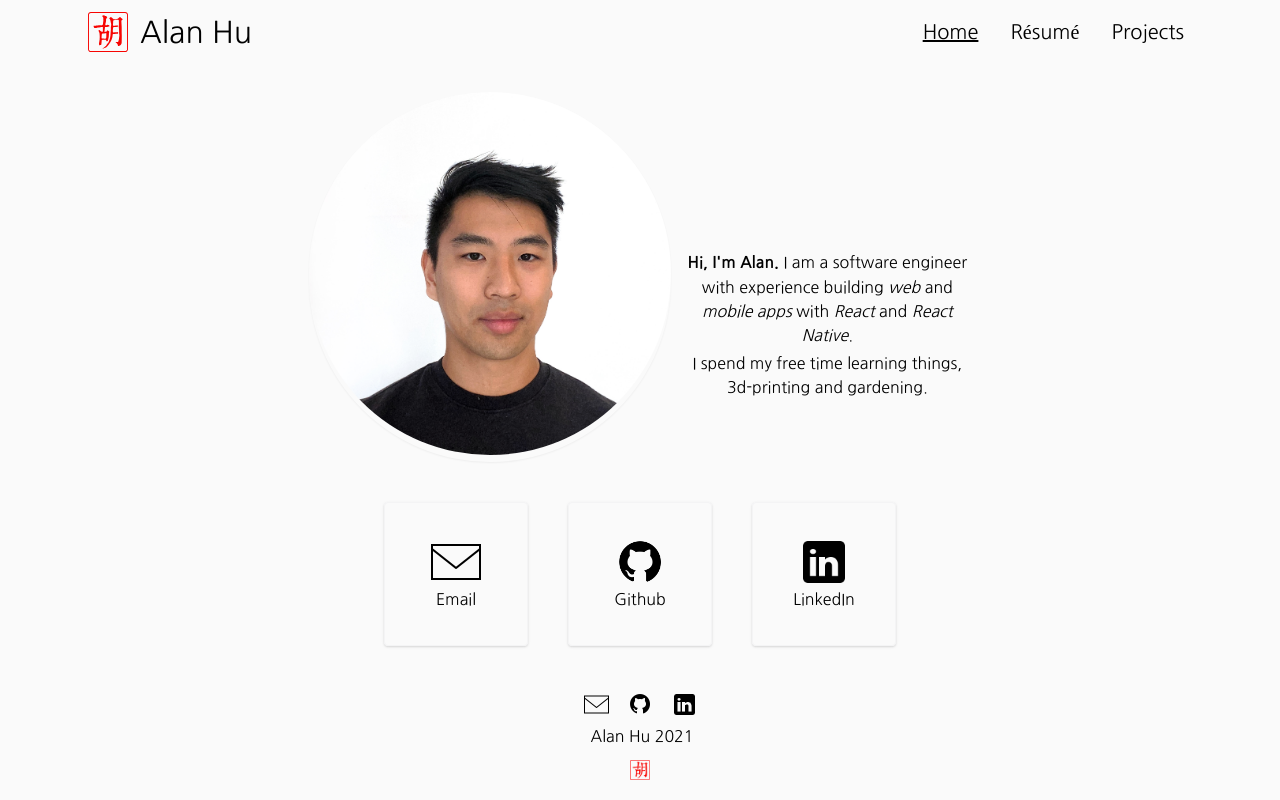
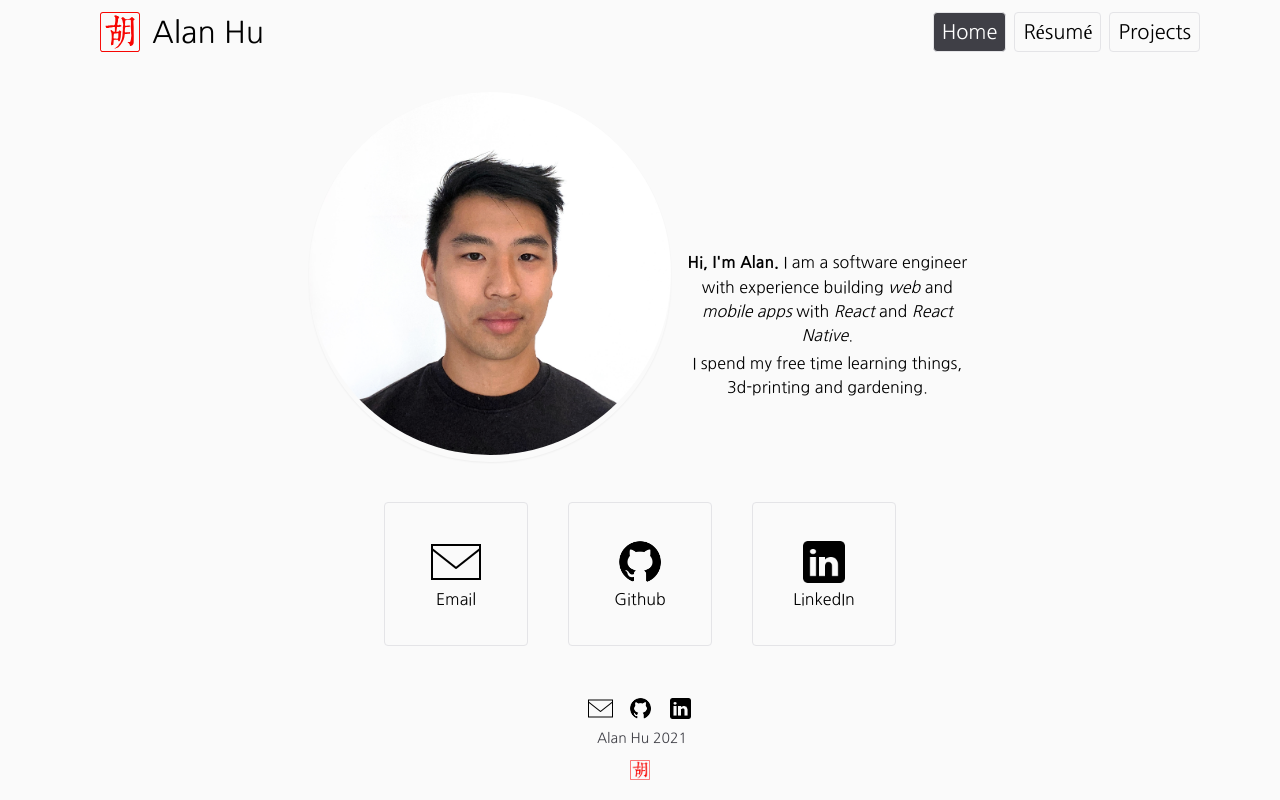
Before and after one commit to ahuounan/static-blog, a Next.js app: page / in a window 1280 px wide. Built offline with nearby package versions, Linux system fonts and the light colour scheme.

Commit message:
improve: button and link styling

```diff
--- a/components/icons/Hu.tsx
+++ b/components/icons/Hu.tsx
@@ -1,7 +1,7 @@
 export function Hu(): JSX.Element {
   return (
     <svg
-      className="h-7 w-7 md:h-10 md:w-10 bg-transparent"
+      className="z-10 h-7 w-7 md:h-10 md:w-10 bg-transparent"
       width="419"
       height="419"
       viewBox="0 0 419 419"
--- a/components/patterns/Footer.tsx
+++ b/components/patterns/Footer.tsx
@@ -4,73 +4,37 @@ import emailIcon from 'public/icons/email.png';
 import linkedInIcon from 'public/icons/linkedIn.png';
 import githubIcon from 'public/icons/github.png';
 import huIcon from 'public/manifest/android-icon-192x192.png';
+import { isExternal } from 'libs/url';
 
 export function Footer() {
   return (
     <div className="my-5">
       <ul className="flex justify-center">
-        <li className="inline-block">
+        {footerLinks.map(link => (
+          <li key={link.href} className="inline-block button border-none">
             <a
-            className="hover:bg-gray-100 p-0 m-0 h-8 w-8 flex items-center justify-center"
-            href="mailto:on.alanhu@gmail.com"
-            target="_blank"
-            rel="noreferrer">
+              className="p-0 m-0 h-8 w-8 flex items-center justify-center"
+              href={link.href}
+              {...(isExternal(link.href)
+                ? { target: '_blank', rel: 'noreferrer' }
+                : {})}>
               <Image
                 unoptimized
                 role="link"
-              src={emailIcon}
+                src={link.icon}
                 height={25}
                 width={25}
                 layout="intrinsic"
                 objectFit="contain"
                 objectPosition="center"
-              alt="Email"
+                alt={link.alt}
                 className="dark-img"
               />
             </a>
           </li>
-        <li className="inline-block ml-3">
-          <a
-            className="hover:bg-gray-100 p-1 m-0 h-8 w-8 flex items-center justify-center"
-            href="https://github.com/ahuounan"
-            target="_blank"
-            rel="noreferrer">
-            <Image
-              unoptimized
-              role="link"
-              src={githubIcon}
-              height={25}
-              width={25}
-              layout="intrinsic"
-              objectFit="contain"
-              objectPosition="center"
-              alt="Github"
-              className="dark-img"
-            />
-          </a>
-        </li>
-        <li className="inline-block ml-3">
-          <a
-            className="hover:bg-gray-100 p-0 m-0 h-8 w-8 flex items-center justify-center"
-            href="https://www.linkedin.com/in/ahuounan/"
-            target="_blank"
-            rel="noreferrer">
-            <Image
-              unoptimized
-              role="link"
-              src={linkedInIcon}
-              height={25}
-              width={25}
-              layout="intrinsic"
-              objectFit="contain"
-              objectPosition="center"
-              alt="LinkedIn"
-              className="dark-img"
-            />
-          </a>
-        </li>
+        ))}
       </ul>
-      <p className="text-center flex items-center justify-center my-1">
+      <p className="text-center text-sm text-gray-700 dark:text-gray-300 flex items-center justify-center my-1">
         <span className="ml-1 cursor-default z10 relative">Alan Hu 2021</span>
       </p>
       <div className="relative my-3 flex items-center justify-center">
@@ -89,3 +53,21 @@ export function Footer() {
     </div>
   );
 }
+
+const footerLinks = [
+  {
+    icon: emailIcon,
+    alt: 'Email',
+    href: 'mailto:on.alanhu@gmail.com'
+  },
+  {
+    icon: githubIcon,
+    alt: 'GitHub',
+    href: 'https://github.com/ahuounan'
+  },
+  {
+    icon: linkedInIcon,
+    alt: 'LinkedIn',
+    href: 'https://www.linkedin.com/in/ahuounan/'
+  }
+];
--- a/components/patterns/Item.tsx
+++ b/components/patterns/Item.tsx
@@ -15,7 +15,9 @@ export function Item(props: Props) {
       <div className="flex justify-between items-baseline">
         {link ? (
           <Link href={link}>
-            <a target={isExternal(link) ? '_blank' : undefined}>
+            <a
+              className="link"
+              target={isExternal(link) ? '_blank' : undefined}>
               <h4 className="text-base md:text-lg">{title}</h4>
             </a>
           </Link>
@@ -23,7 +25,7 @@ export function Item(props: Props) {
           <h4 className="text-base md:text-lg">{title}</h4>
         )}
         {date && (
-          <span className="ml-3 text-right">
+          <span className="ml-3 text-sm md:text-base text-right">
             <p>{date}</p>
           </span>
         )}
--- a/components/patterns/Logo.tsx
+++ b/components/patterns/Logo.tsx
@@ -3,7 +3,7 @@ import { Hu } from 'components/icons/Hu';
 
 export function Logo() {
   return (
-    <div role="banner" className="hover:bg-gray-100">
+    <div role="banner" className="button border-none">
       <Link href="/">
         <a className="flex items-center no-underline pl-0">
           <Hu />
--- a/components/patterns/Navbar.tsx
+++ b/components/patterns/Navbar.tsx
@@ -25,13 +25,11 @@ export function Navbar() {
         {navbarItems.map((item, i) => (
           <li
             key={item.href}
-            className={`text-lg md:text-xl px-0 last:-mr-1 md:px-2 md:last:-mr-4 inline-flex items-center justify-center ${
-              router.route === item.href ? 'underline' : ''
+            className={`text-lg md:text-xl px-0 last:-mr-1 md:px-2 md:last:-mr-4 inline-flex items-center justify-center button px-1 ${
+              router.route === item.href ? 'bg-gray-700 text-white' : ''
             }`}>
             <Link href={item.href}>
-              <a className="ml-0 no-underline h-full flex items-center">
-                {item.label}
-              </a>
+              <a className="h-full flex items-center">{item.label}</a>
             </Link>
           </li>
         ))}
--- a/components/patterns/ProjectItem.tsx
+++ b/components/patterns/ProjectItem.tsx
@@ -16,7 +16,7 @@ export function ProjectItem(props: Props) {
     <Item
       title={
         <Link href={link}>
-          <a>
+          <a className="link">
             {title}
             {subtitle && <i> - {subtitle}</i>}
           </a>
@@ -27,7 +27,7 @@ export function ProjectItem(props: Props) {
         <span>{` `}</span>
         <span>
           <Link href={link}>
-            <a className="pl-1">Read more...</a>
+            <a className="pl-1 link">Read more...</a>
           </Link>
         </span>
       </p>
--- a/styles/globals.css
+++ b/styles/globals.css
@@ -12,9 +12,7 @@ body {
 
 a {
   color: inherit;
-  text-decoration: underline;
   position: relative;
-  @apply hover:bg-gray-100 dark:hover:bg-gray-700 px-1 -ml-1 md:px-2 md:-ml-2;
 }
 
 html {
@@ -39,7 +37,12 @@ a {
 }
 
 .button {
-  @apply shadow border border-gray-100 dark:border-gray-400 hover:shadow-inner;
+  @apply rounded mx-1 border border-gray-200 hover:border-gray-100 hover:shadow active:shadow-inner active:border-gray-100 dark:border-gray-500 dark:active:border-gray-400;
+}
+
+.link {
+  @apply hover:bg-gray-100 dark:hover:bg-gray-700 px-1 -ml-1 md:px-2 md:-ml-2;
+  text-decoration: underline;
 }
 
 @media (prefers-color-scheme: dark) {
--- a/tailwind.config.js
+++ b/tailwind.config.js
@@ -21,7 +21,9 @@ module.exports = {
   },
   variants: {
     extend: {
-      margin: ['last']
+      margin: ['last'],
+      boxShadow: ['active'],
+      borderColor: ['active']
     }
   },
   plugins: []
```
Lines whose indentation alone changed are shown as unchanged.
